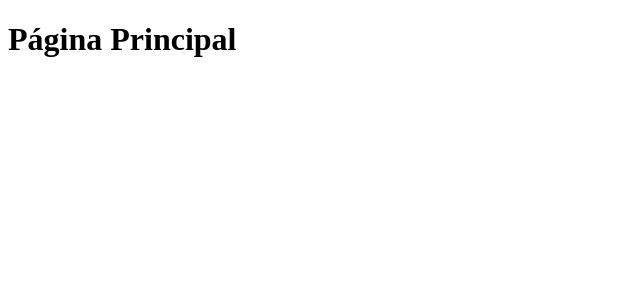
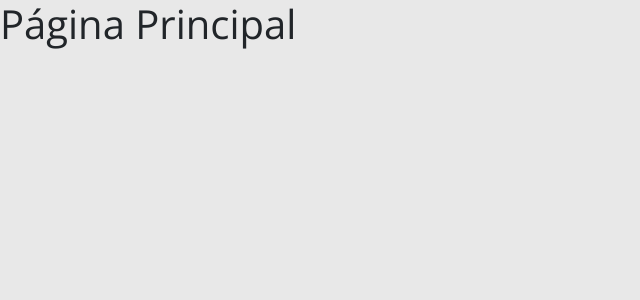
Before and after one commit to anabalves/full-stack-projects, a React (Create React App) app in the folder frontend/: page / in a window 1280 px wide. Shown: the top 300 px of the page, without its empty margins (0-640 px from the left). Built offline with nearby package versions, Linux system fonts and the light colour scheme.

Commit message:
Bootstrap

```diff
--- a/frontend/package.json
+++ b/frontend/package.json
@@ -10,6 +10,7 @@
     "@types/node": "^16.7.13",
     "@types/react": "^17.0.20",
     "@types/react-dom": "^17.0.9",
+    "bootstrap": "5.1.3",
     "react": "^17.0.2",
     "react-dom": "^17.0.2",
     "react-scripts": "5.0.0",
--- a/frontend/src/index.css
+++ b/frontend/src/index.css
@@ -0,0 +1,21 @@
+@import url("https://fonts.googleapis.com/css2?family=Open+Sans:wght@400;700&display=swap");
+
+:root {
+  --color-primary: #4d41c0;
+}
+
+* {
+  box-sizing: border-box;
+  font-family: "Open Sans", sans-serif;
+}
+
+html,
+body {
+  background-color: #E8E8E8;
+}
+
+a,
+a:hover {
+  text-decoration: none;
+  color: unset;
+}
--- a/frontend/src/index.tsx
+++ b/frontend/src/index.tsx
@@ -1,5 +1,6 @@
 import React from 'react';
 import ReactDOM from 'react-dom';
+import 'bootstrap/dist/css/bootstrap.css';
 import './index.css';
 import App from './App';
 
```
Also changed, not shown: 1 other file (tests, documents, lock files or other folders).
